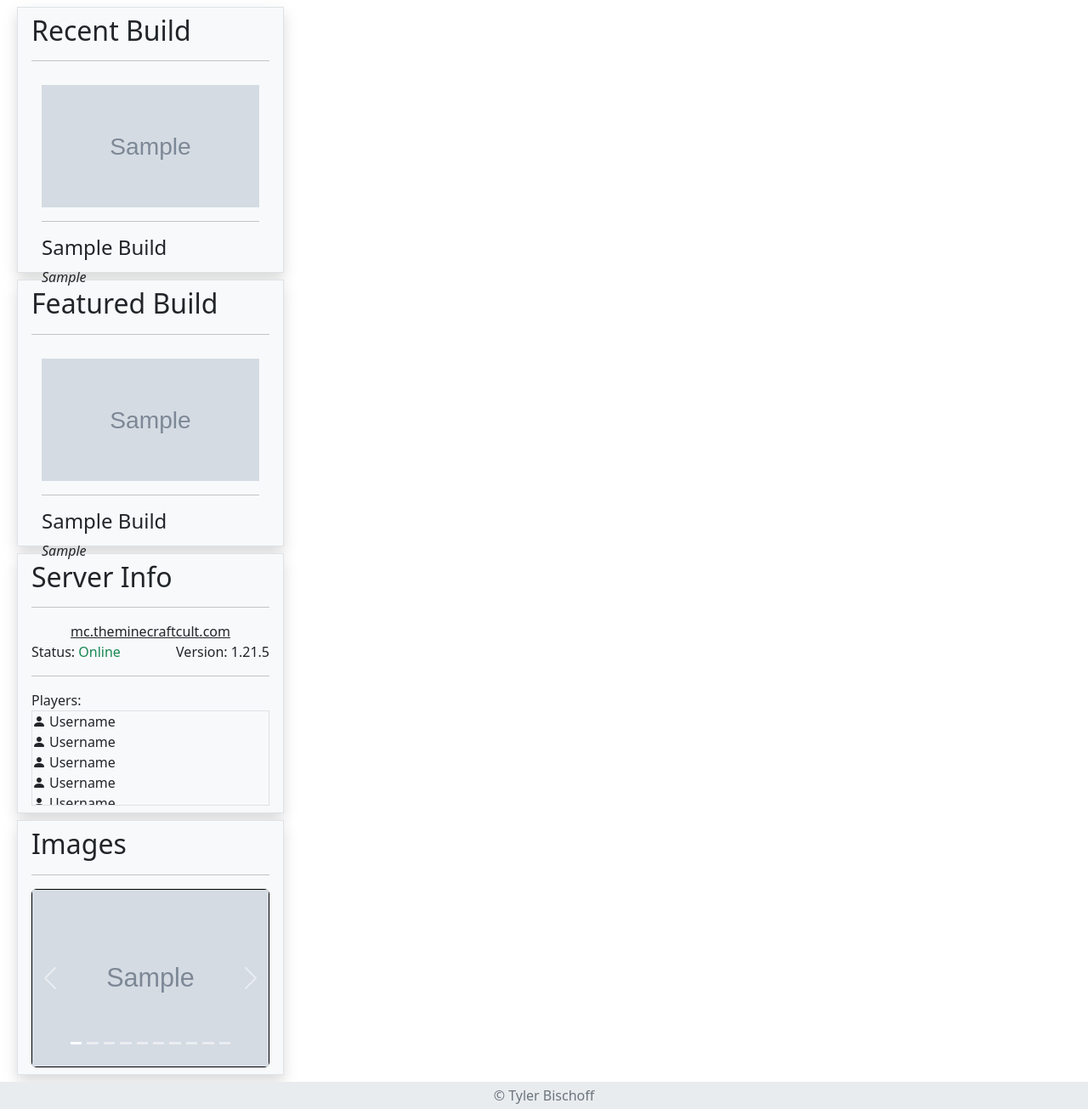
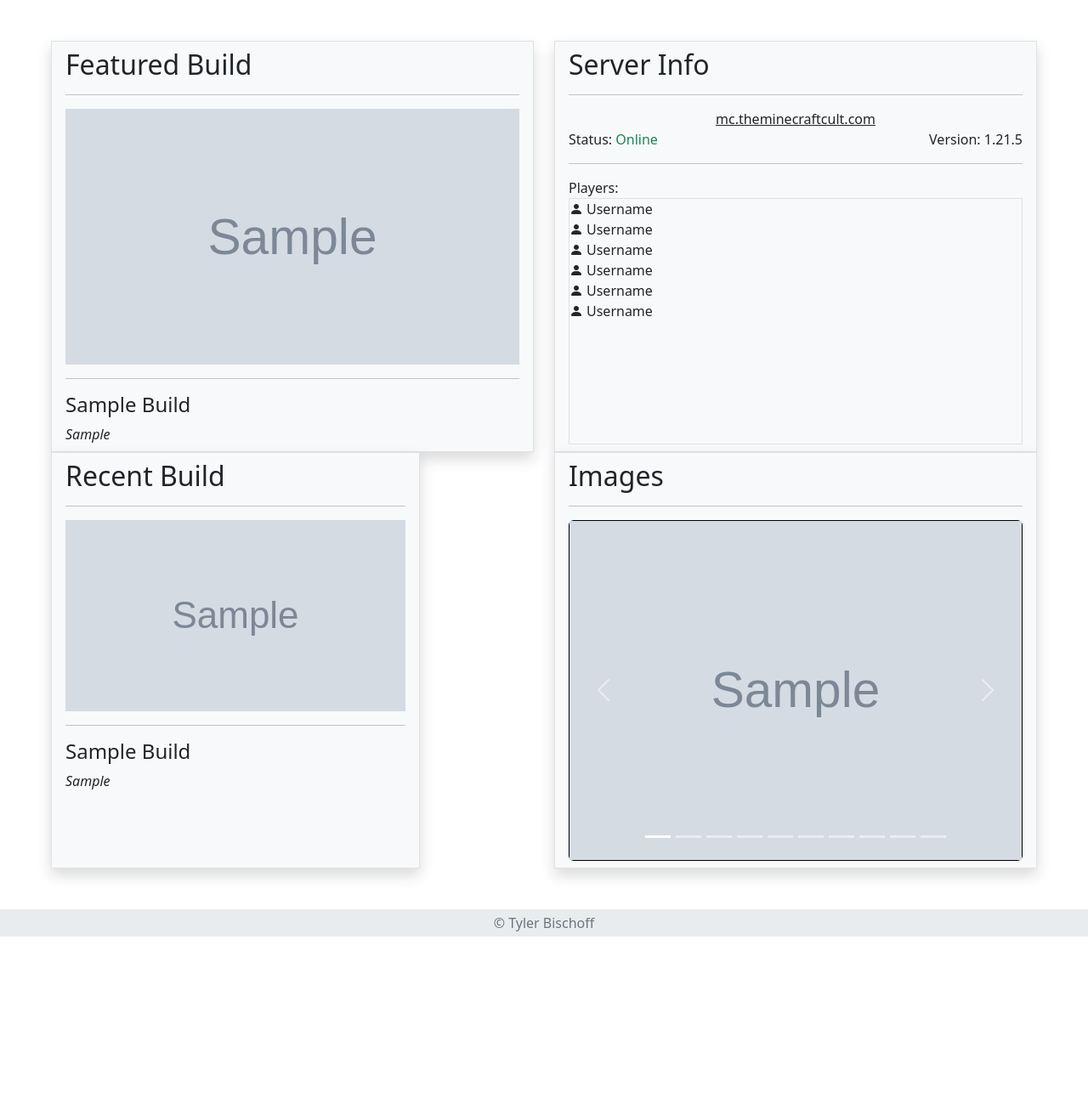
Before and after one commit to tylerb153/Resume-Website-Django, a Django app: page / in a window 1280 px wide. Shown: the part 80-1385 px from the top of the page at 85% size. After the commit the page ends 1182 px from the top, so only its background shows below. Run offline with Django 5.2, Linux system fonts and the light colour scheme; tables that the repository leaves empty hold one stand-in row (values such as "Sample post"); grey boxes marked "Sample" are stand-in pictures.

Commit message:
Made columns flexboxes are terrible

```diff
--- a/Minecraft-Cult-Website/minecraftcultsite/templates/home.html
+++ b/Minecraft-Cult-Website/minecraftcultsite/templates/home.html
@@ -4,34 +4,28 @@
 {% block title %}Home{% endblock %}
 {% block head %}
     <link rel="stylesheet" href="{% static 'showcase.css' %}">
+    <script src="{% static 'js/home.js' %}"></script>
 {% endblock %}
 {% block content %}
-    <div class="container-fluid">
-        {% comment %} Builds Recent/Featured {% endcomment %}
-        <div class="d-flex flex-column bg-body-tertiary border p-2 px-3 m-2 shadow" style="max-width: 25%;">
-            <h2 class="mb-0">Recent Build</h2>
-            <hr>
-            <a href="{% url 'buildDetails' recentBuild.slug %}" class="d-block text-reset text-decoration-none w-100" style="padding:.75rem; min-height: calc(200px + 2 * .75rem); max-height: calc(200px + 2 * .75rem);">
-                <img src="{% if recentBuild.thumbnail.image %}{{ recentBuild.thumbnail.image.url }}{% else %}{% static 'images/LogoBW.svg' %}{% endif %}" onerror="this.src='{% static 'images/LogoBW.svg' %}'" class="w-100 build-image">
-                <hr>
-                <h5 class="mt-2 fs-4 build-details text-capitalize">{{recentBuild.title}}</h5>
-                <p class="mb-0 fst-italic build-details">{{recentBuild.creator}}</p>
-            </a>
-        </div>
-
-        <div class="d-flex flex-column bg-body-tertiary border p-2 px-3 m-2 shadow" style="max-width: 25%;">
+    <div class="container-xxl" style="min-height: calc(100% - 109px);">
+        <div class="row p-5">
+            {% comment %} Featured Build {% endcomment %}
+            <div class="col-12 col-md-6 d-flex" id="featured-build-tile">
+                <div class="d-flex flex-column bg-body-tertiary border p-2 px-3 shadow flex-grow-1">
                     <h2 class="mb-0">Featured Build</h2>
                     <hr>
-            <a href="{% url 'buildDetails' featuredBuild.slug %}" class="d-block text-reset text-decoration-none w-100" style="padding:.75rem; min-height: calc(200px + 2 * .75rem); max-height: calc(200px + 2 * .75rem);">
+                    <a href="{% url 'buildDetails' featuredBuild.slug %}" class="d-block text-reset text-decoration-none w-100">
                         <img src="{% if featuredBuild.thumbnail.image %}{{ featuredBuild.thumbnail.image.url }}{% else %}{% static 'images/LogoBW.svg' %}{% endif %}" onerror="this.src='{% static 'images/LogoBW.svg' %}'" class="w-100 build-image">
                         <hr>
                         <h5 class="mt-2 fs-4 build-details text-capitalize">{{featuredBuild.title}}</h5>
                         <p class="mb-0 fst-italic build-details">{{featuredBuild.creator}}</p>
                     </a>
                 </div>
+            </div>
 
             {% comment %} Server Info {% endcomment %}
-        <div class="d-flex flex-column bg-body-tertiary border p-2 px-3 m-2 shadow" style="max-width: 25%;">
+            <div class="col-12 col-md-6 d-flex">
+                <div class="d-flex flex-column bg-body-tertiary border p-2 px-3 shadow flex-grow-1">
                     <h2 class="mb-0">Server Info</h2>
                     <hr>
                     <a class="mx-auto nav-link text-decoration-underline" href="{% url 'home' %}">mc.theminecraftcult.com</a>
@@ -41,8 +35,8 @@
                     </div>
                     <hr>
                     <p class="mb-0">Players:</p>
-            <ul class="list-unstyled mb-0 border">
-                <div class="overflow-y-auto" style="max-height: 110px">
+                    <ul class="list-unstyled mb-0 border d-flex h-100">
+                        <div class="overflow-y-auto" style="">
                             <li><i class="bi bi-person-fill me-1"></i>Username</li>
                             <li><i class="bi bi-person-fill me-1"></i>Username</li>
                             <li><i class="bi bi-person-fill me-1"></i>Username</li>
@@ -51,13 +45,28 @@
                             <li><i class="bi bi-person-fill me-1"></i>Username</li>
                         </div>
                     </ul>
+                </div>
+            </div>
 
+            {% comment %} Recent Build {% endcomment %}
+            <div class="col-12 col-md-6 d-flex">
+                <div class="d-flex flex-column bg-body-tertiary border p-2 px-3 shadow">
+                    <h2 class="mb-0">Recent Build</h2>
+                    <hr>
+                    <a href="{% url 'buildDetails' recentBuild.slug %}" class="d-block text-reset text-decoration-none w-100">
+                        <img src="{% if recentBuild.thumbnail.image %}{{ recentBuild.thumbnail.image.url }}{% else %}{% static 'images/LogoBW.svg' %}{% endif %}" onerror="this.src='{% static 'images/LogoBW.svg' %}'" class="w-100 build-image">
+                        <hr>
+                        <h5 class="mt-2 fs-4 build-details text-capitalize">{{recentBuild.title}}</h5>
+                        <p class="mb-0 fst-italic build-details">{{recentBuild.creator}}</p>
+                    </a>
                 </div>
+            </div>
+
             {% comment %} Image Carousel {% endcomment %}
-        <div class="d-flex flex-column bg-body-tertiary border p-2 px-3 m-2 shadow" style="max-width: 25%">
+            <div class="col-12 col-md-6 d-flex" id='img-carousel-tile'>
+                <div class="d-flex flex-column bg-body-tertiary border p-2 px-3 w-100 shadow justify-content-center">
                     <h2 class="mb-0">Images</h2>
                     <hr>
-            <div>
                     <div class="ratio ratio-4x3 border border-black border-1 rounded">
                         <div id="buildImageCarousel" class="carousel slide" data-bs-ride="carousel" data-bs-interval="10000">
                             <div class="carousel-indicators">
@@ -88,4 +97,5 @@
                 </div>
             </div>
         </div>
+    </div>
 {% endblock %}
--- a/Minecraft-Cult-Website/minecraftcultsite/templates/map.html
+++ b/Minecraft-Cult-Website/minecraftcultsite/templates/map.html
@@ -1,9 +1,6 @@
 {% extends "base.html" %}
 {% load static %}
 {% block title %}Map{% endblock %}
-{% block head %}
-    <script src="{% static 'js/map.js' %}"></script>
-{% endblock %}
 
 {% block content %}
     <div class="container-fluid p-3" style="height: calc(100% - 109px);">
```
Lines whose indentation alone changed are shown as unchanged.
